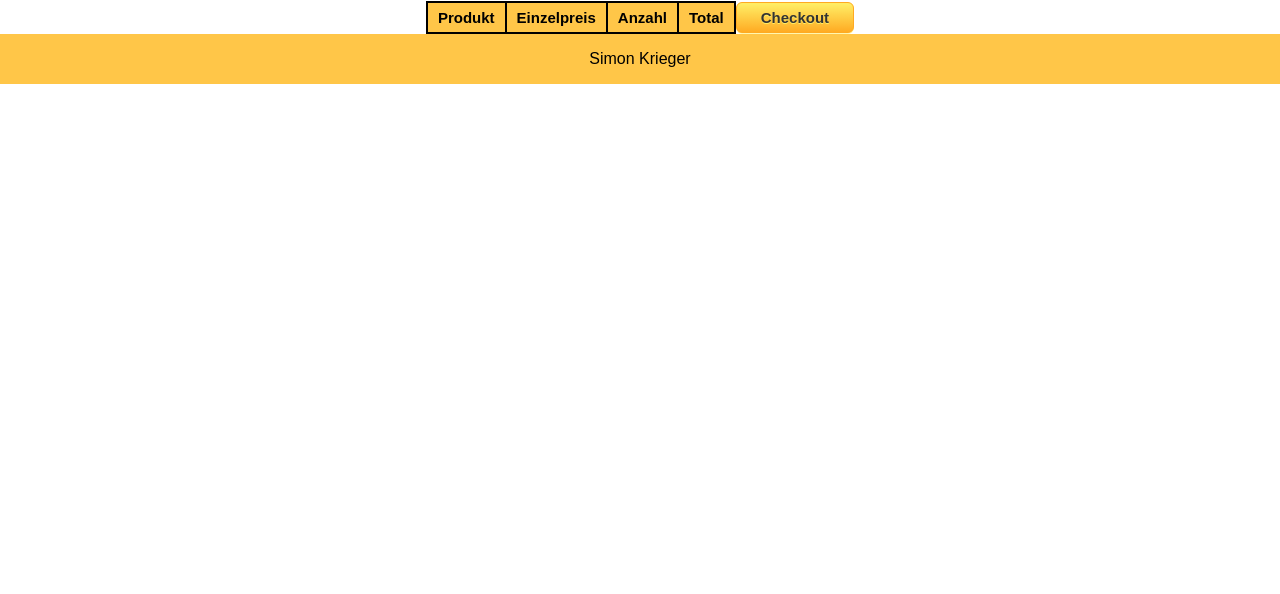
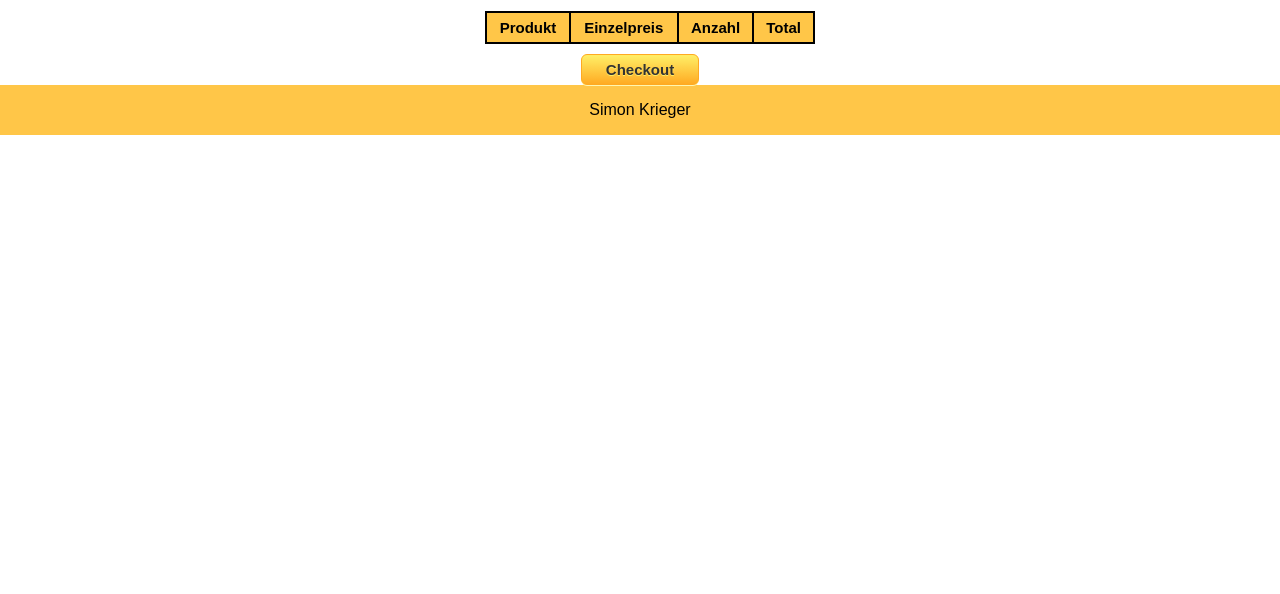
Before and after one commit to hammerhc/m133-shop, a plain HTML site: page src/frontend/views/cart.html in a window 1280 px wide. Shown: the part 206-800 px from the top of the page. Drawn offline with Linux system fonts and the light colour scheme; no server answers.

Commit message:
Updated Style

```diff
--- a/src/frontend/media/css/style.css
+++ b/src/frontend/media/css/style.css
@@ -102,6 +102,10 @@ footer {
     background-color: #FFC648;
 }
 
+.tableButtons {
+    width: 50px;
+}
+
 table.productTable {
     font-family: Arial, Helvetica, sans-serif;
     border: 2px solid #000000;
@@ -110,6 +114,7 @@ table.productTable {
     height: 100%;
     text-align: left;
     border-collapse: collapse;
+    margin: 10px;
 }
 
 table.productTable td, table.productTable th {
--- a/src/frontend/views/cart.html
+++ b/src/frontend/views/cart.html
@@ -32,8 +32,8 @@
     </section>
   </div>
 
-  <main>
-    <section id="productListContainer">
+  <main id="productListContainer">
+    <section>
       <table class="productTable">
         <thead>
           <tr id="tableHeader">
```
